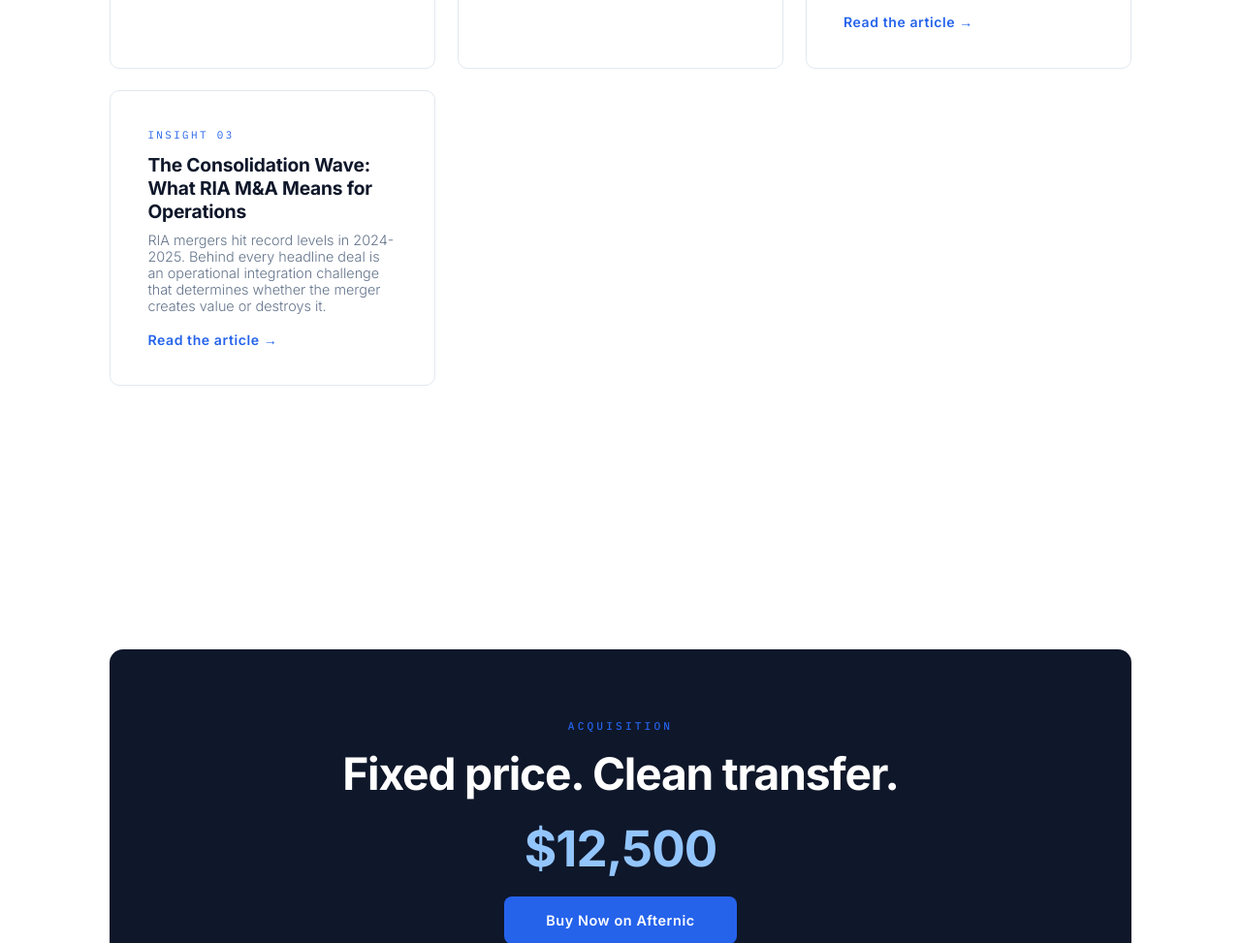
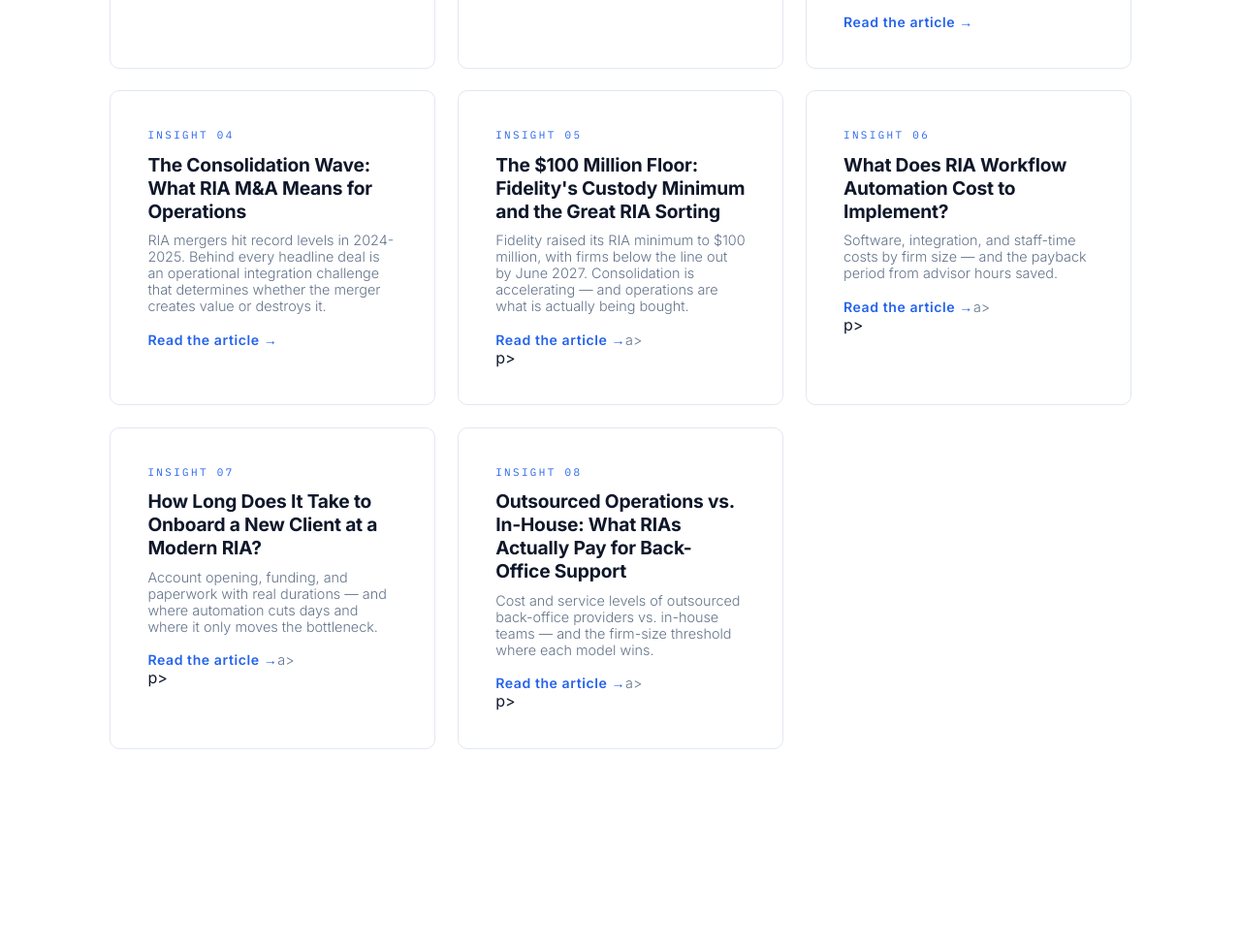
Before and after one commit to primedomaincapital/riaworkflow, a plain HTML site: page index.html in a window 1280 px wide. Shown: the part 3326-4299 px from the top of the page at 97% size. Drawn offline with Linux system fonts and the light colour scheme.

Commit message:
Add insight cards 5-8 and fix article4 card label

```diff
--- a/index.html
+++ b/index.html
@@ -129,7 +129,11 @@ footer a{color:var(--blue);text-decoration:none}
     <div class="acard rv"><div class="tag">INSIGHT 01</div><h3>RIA Workflow Automation: The Operational Edge</h3><p>Advisors at a $4 billion RIA spent 62% of their time on non-advisory work. How workflow automation became the industry's operational edge.</p><p style="margin-top:1.1rem"><a class="card-link" style="color:var(--blue);font-weight:600;text-decoration:none;font-size:.88rem;letter-spacing:.04em" href="insights/article1.html">Read the article →</a></p></div>
     <div class="acard rv"><div class="tag">INSIGHT 02</div><h3>Client Onboarding at Scale: How Top RIAs Do It</h3><p>The first 30 days determine a client relationship's trajectory. Inside how top RIAs onboard new clients in days, not weeks.</p><p style="margin-top:1.1rem"><a class="card-link" style="color:var(--blue);font-weight:600;text-decoration:none;font-size:.88rem;letter-spacing:.04em" href="insights/article2.html">Read the article →</a></p></div>
     <div class="acard rv"><div class="tag">INSIGHT 03</div><h3>The Tech-Enabled RIA: Operations as Competitive Advantage</h3><p>Operations was overhead — until it wasn't. Why the best RIAs now treat technology and workflow as competitive advantage, not cost center.</p><p style="margin-top:1.1rem"><a class="card-link" style="color:var(--blue);font-weight:600;text-decoration:none;font-size:.88rem;letter-spacing:.04em" href="insights/article3.html">Read the article →</a></p></div>
-  <div class="acard rv"><div class="tag">INSIGHT 03</div><h3>The Consolidation Wave: What RIA M&amp;A Means for Operations</h3><p>RIA mergers hit record levels in 2024-2025. Behind every headline deal is an operational integration challenge that determines whether the merger creates value or destroys it.</p><p style="margin-top:1.1rem"><a class="card-link" style="color:var(--blue);font-weight:600;text-decoration:none;font-size:.88rem;letter-spacing:.04em" href="insights/article4.html">Read the article →</a></p></div>
+  <div class="acard rv"><div class="tag">INSIGHT 04</div><h3>The Consolidation Wave: What RIA M&amp;A Means for Operations</h3><p>RIA mergers hit record levels in 2024-2025. Behind every headline deal is an operational integration challenge that determines whether the merger creates value or destroys it.</p><p style="margin-top:1.1rem"><a class="card-link" style="color:var(--blue);font-weight:600;text-decoration:none;font-size:.88rem;letter-spacing:.04em" href="insights/article4.html">Read the article →</a></p></div>
+  <div class="acard rv"><div class="tag">INSIGHT 05</div><h3>The $100 Million Floor: Fidelity's Custody Minimum and the Great RIA Sorting</h3><p>Fidelity raised its RIA minimum to $100 million, with firms below the line out by June 2027. Consolidation is accelerating — and operations are what is actually being bought.</p><p style="margin-top:1.1rem"><a class="card-link" style="color:var(--blue);font-weight:600;text-decoration:none;font-size:.88rem;letter-spacing:.04em" href="insights/article5.html">Read the article →</a>a></p>p></div>
+  <div class="acard rv"><div class="tag">INSIGHT 06</div><h3>What Does RIA Workflow Automation Cost to Implement?</h3><p>Software, integration, and staff-time costs by firm size — and the payback period from advisor hours saved.</p><p style="margin-top:1.1rem"><a class="card-link" style="color:var(--blue);font-weight:600;text-decoration:none;font-size:.88rem;letter-spacing:.04em" href="insights/article6.html">Read the article →</a>a></p>p></div>
+  <div class="acard rv"><div class="tag">INSIGHT 07</div><h3>How Long Does It Take to Onboard a New Client at a Modern RIA?</h3><p>Account opening, funding, and paperwork with real durations — and where automation cuts days and where it only moves the bottleneck.</p><p style="margin-top:1.1rem"><a class="card-link" style="color:var(--blue);font-weight:600;text-decoration:none;font-size:.88rem;letter-spacing:.04em" href="insights/article7.html">Read the article →</a>a></p>p></div>
+  <div class="acard rv"><div class="tag">INSIGHT 08</div><h3>Outsourced Operations vs. In-House: What RIAs Actually Pay for Back-Office Support</h3><p>Cost and service levels of outsourced back-office providers vs. in-house teams — and the firm-size threshold where each model wins.</p><p style="margin-top:1.1rem"><a class="card-link" style="color:var(--blue);font-weight:600;text-decoration:none;font-size:.88rem;letter-spacing:.04em" href="insights/article8.html">Read the article →</a>a></p>p></div>
   </div>
 </section>
 
```
